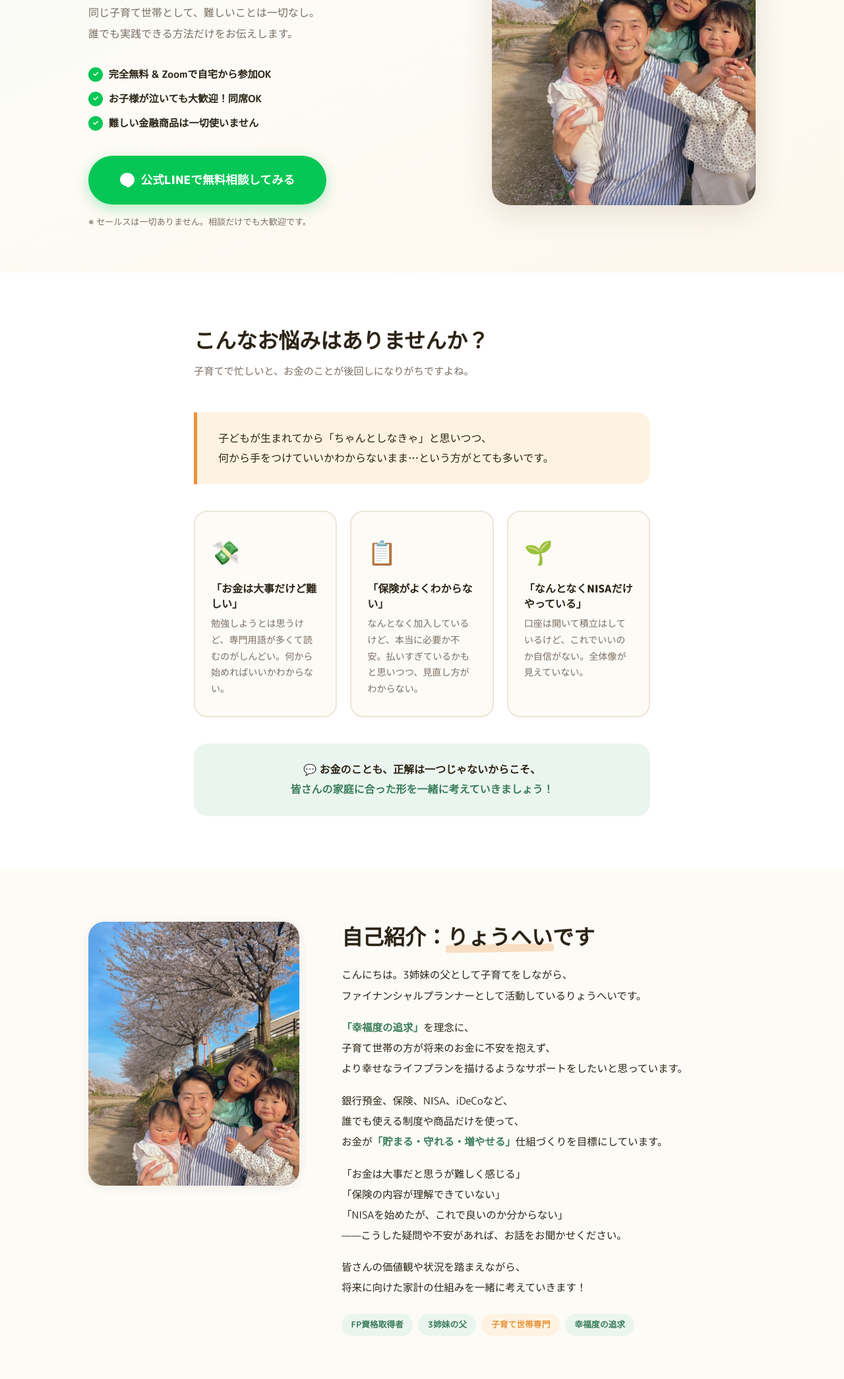
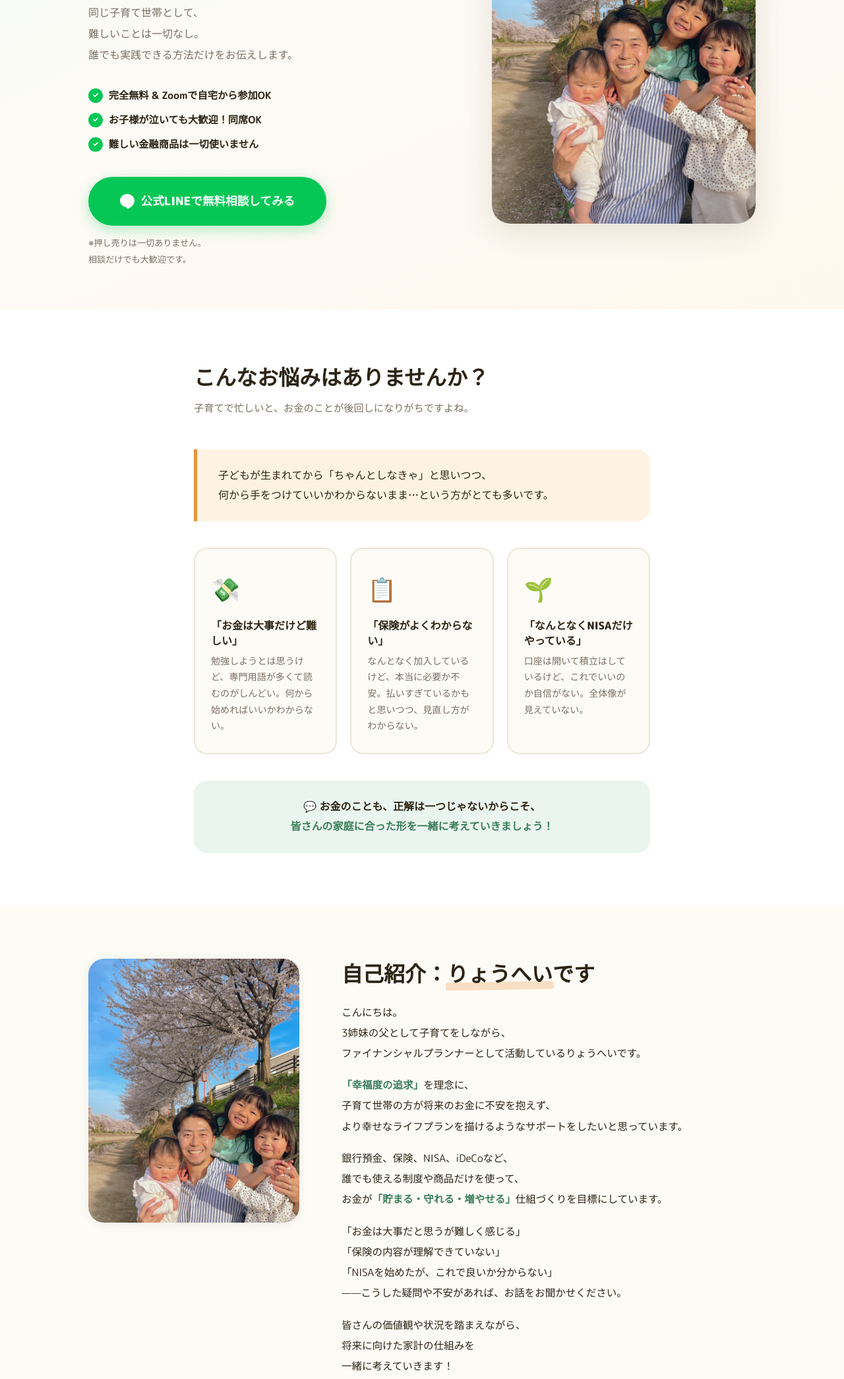
Before and after one commit to sokada1014-ctrl/ryohei-fp-lp, a plain HTML site: page index.html in a window 1280 px wide. Shown: the part 411-2501 px from the top of the page at 66% size. Drawn offline with Linux system fonts and the light colour scheme.

Commit message:
テキスト修正

```diff
--- a/index.html
+++ b/index.html
@@ -602,7 +602,7 @@
                     お金が貯まる・守れる・<br>増やせる仕組みをつくろう
                 </h1>
                 <p class="hero-body">
-                    同じ子育て世帯として、難しいことは一切なし。<br>
+                    同じ子育て世帯として、<br>難しいことは一切なし。<br>
                     誰でも実践できる方法だけをお伝えします。
                 </p>
                 <ul class="hero-checks">
@@ -614,7 +614,7 @@
                     <svg viewBox="0 0 24 24" fill="currentColor"><path d="M12 0C5.373 0 0 4.925 0 11c0 5.445 4.291 9.979 10.036 10.842.391.084.923.258 1.057.593.12.303.079.776.038 1.08l-.164 1.02c-.05.303-.245 1.186 1.049.647 1.294-.54 6.964-4.104 9.501-7.025C23.418 15.848 24 13.503 24 11 24 4.925 18.627 0 12 0z"/></svg>
                     公式LINEで無料相談してみる
                 </a>
-                <p class="hero-note">※ セールスは一切ありません。相談だけでも大歓迎です。</p>
+                <p class="hero-note">※押し売りは一切ありません。<br>相談だけでも大歓迎です。</p>
             </div>
 
             <div class="rv">
@@ -686,7 +686,7 @@
             <div class="rv rv2">
                 <h2>自己紹介：<span class="mark">りょうへい</span>です</h2>
                 <p class="story" style="margin-top:1.2rem;">
-                    こんにちは。3姉妹の父として子育てをしながら、<br>
+                    こんにちは。<br>3姉妹の父として子育てをしながら、<br>
                     ファイナンシャルプランナーとして活動しているりょうへいです。
                 </p>
                 <p class="story">
@@ -702,12 +702,12 @@
                 <p class="story">
                     「お金は大事だと思うが難しく感じる」<br>
                     「保険の内容が理解できていない」<br>
-                    「NISAを始めたが、これで良いのか分からない」<br>
+                    「NISAを始めたが、これで良いか分からない」<br>
                     ——こうした疑問や不安があれば、お話をお聞かせください。
                 </p>
                 <p class="story">
                     皆さんの価値観や状況を踏まえながら、<br>
-                    将来に向けた家計の仕組みを一緒に考えていきます！
+                    将来に向けた家計の仕組みを<br>一緒に考えていきます！
                 </p>
                 <div class="profile-tags">
                     <span class="tag tag-g">FP資格取得者</span>
@@ -793,7 +793,7 @@
             <div class="peace-card rv rv2">
                 <div class="big-emoji">💻</div>
                 <h3>Zoomで自宅から！</h3>
-                <p>外出不要。スマホやPCからご自宅で参加できます。</p>
+                <p>外出不要。<br>スマホやPCからご自宅で参加できます。</p>
             </div>
             <div class="peace-card rv rv2">
                 <div class="big-emoji">⏱️</div>
@@ -881,7 +881,7 @@
                     <span class="faq-arrow">▼</span>
                 </div>
                 <div class="faq-a">
-                    <p>販売は一切していません。「お金の仕組みづくり」のアドバイスのみです。保険や投資商品を無理に勧めることはありません。</p>
+                    <p>押し売りや無理なセールスは一切ありません！一緒にお金の仕組みを考えていき、気に入られた場合は任せていただけると嬉しいです。</p>
                 </div>
             </div>
             <div class="faq-item rv">
```
